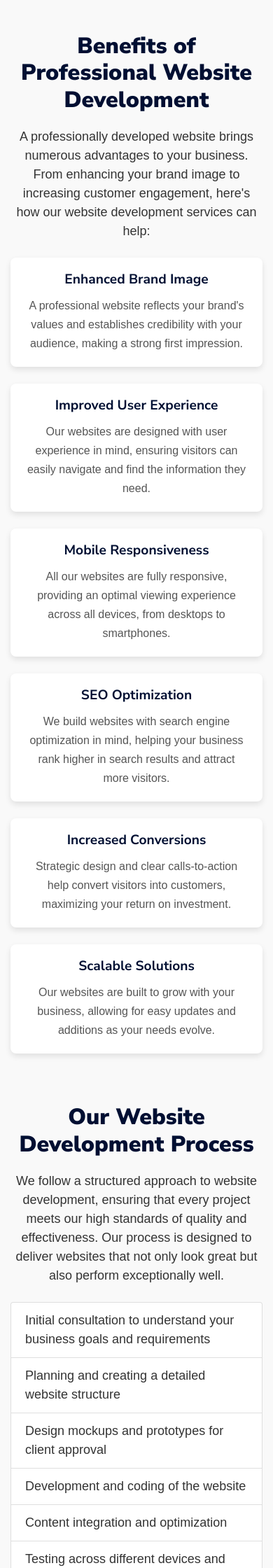
After one commit to ankit-kumar-guptaa/elite-new, a PHP site: page /website-development.php in a window 390 px wide. The commit adds this page. Shown: the part 1003-3243 px from the top of the page at 70% size. Run offline with PHP 8.4, Linux system fonts and the light colour scheme; some libraries are stand-ins or nearby versions.

Commit message:
feat: add website development service page and route
This commit introduces a new service page for website development, including:
- A comprehensive HTML page with service details, benefits, and process
- SEO-optimized meta tags and Google Analytics integration
- Responsive design with custom styling
- Added route in routes.php to make the page accessible

```diff
--- a/routes.php
+++ b/routes.php
@@ -12,6 +12,7 @@ $routes = [
     '/welcome-india' => 'welcome-india.php',
     '/startup-support' => 'startup-support.php',
     '/bad-debts' => 'bad-debts.php',
+    '/website-development' => 'website-development.php',
     '/solutions' => 'solutions.php',
     '/submit_cv' => 'submit_cv.php',
     // '/jobs/current' => 'jobs/current.php',
--- /dev/null
+++ b/website-development.php
@@ -0,0 +1,349 @@
+<!DOCTYPE html>
+<html lang="en">
+
+<head>
+    <!-- Basic Meta Tags -->
+    <meta charset="UTF-8">
+    <meta name="viewport" content="width=device-width, initial-scale=1, shrink-to-fit=no">
+    <meta http-equiv="X-UA-Compatible" content="IE=edge">
+
+    <!-- SEO Meta Tags -->
+    <title>Website Development Services - Elite Corporate Solutions</title>
+    <meta name="description"
+        content="Transform your online presence with Elite Corporate Solutions' Website Development services. Custom websites designed to boost your business growth.">
+    <meta name="keywords"
+        content="website development, web design, custom websites, responsive design, business websites, e-commerce, Elite Corporate Solutions">
+    <meta name="author" content="Elite Corporate Solutions">
+
+    <!-- Open Graph Meta Tags -->
+    <meta property="og:title" content="Website Development Services - Elite Corporate Solutions">
+    <meta property="og:description"
+        content="Discover our tailored Website Development services designed to enhance your online presence and drive business growth.">
+    <meta property="og:image" content="https://elitecorporatesolutions.com/images/website-development-og-image.jpg">
+    <meta property="og:url" content="https://elitecorporatesolutions.com/services/website-development">
+    <meta property="og:type" content="website">
+
+    <!-- Twitter Card Meta Tags -->
+    <meta name="twitter:card" content="summary_large_image">
+    <meta name="twitter:title" content="Website Development Services - Elite Corporate Solutions">
+    <meta name="twitter:description"
+        content="Explore our Website Development services to boost your online presence and business growth.">
+    <meta name="twitter:image"
+        content="https://elitecorporatesolutions.com/images/website-development-twitter-card.jpg">
+
+    <!-- Canonical URL -->
+    <link rel="canonical" href="https://elitecorporatesolutions.com/services/website-development">
+
+    <?php include 'include/assets.php'; ?>
+
+
+  <!-- Google tag (gtag.js) -->
+<script async src="https://www.googletagmanager.com/gtag/js?id=AW-16878629802"></script>
+<script>
+  window.dataLayer = window.dataLayer || [];
+  function gtag(){dataLayer.push(arguments);}
+  gtag('js', new Date());
+
+  gtag('config', 'AW-16878629802');
+</script>
+
+<script>
+  gtag('config', 'AW-16878629802/hZtJCKr48J4aEKrnrfA-', {
+    'phone_conversion_number': '9870364340'
+  });
+</script>
+
+
+<!-- Google tag (gtag.js) -->
+<script async src="https://www.googletagmanager.com/gtag/js?id=G-2VDKKW0ZFF"></script>
+<script>
+  window.dataLayer = window.dataLayer || [];
+  function gtag(){dataLayer.push(arguments);}
+  gtag('js', new Date());
+
+  gtag('config', 'G-2VDKKW0ZFF');
+</script>
+</head>
+
+<body>
+    <div class="main-page-wrapper">
+        <?php include 'include/header.php'; ?>
+
+
+        <!-- Inner Banner -->
+        <div class="theme-inner-banner section-spacing">
+            <div class="overlay">
+                <div class="container">
+                    <h2>Website Development Services</h2>
+                </div>
+            </div>
+        </div>
+
+
+
+
+        <section class="container my-5">
+            <h2 class="text-center">Professional Website Development</h2>
+            <p class="lead text-center">At Elite Corporate Solutions, we create stunning, functional websites that help businesses establish a strong online presence. Our expert team designs custom websites that not only look great but also drive conversions and business growth.</p>
+            <div class="text-center">
+                <img src="images/service/website-development-banner.jpg" class="img-fluid rounded" alt="Website Development Image">
+            </div>
+        </section>
+
+
+
+        <section class="container my-5">
+            <h2 class="text-center">Benefits of Professional Website Development</h2>
+            <p class="text-center mb-4">A professionally developed website brings numerous advantages to your business. From enhancing your brand image to increasing customer engagement, here's how our website development services can help:</p>
+            <div class="row">
+                <div class="col-md-4">
+                    <div class="card border-info mb-4">
+                        <div class="card-body text-center">
+                            <h5 class="card-title">Enhanced Brand Image</h5>
+                            <p class="card-text">A professional website reflects your brand's values and establishes credibility with your audience, making a strong first impression.</p>
+                        </div>
+                    </div>
+                </div>
+                <div class="col-md-4">
+                    <div class="card border-info mb-4">
+                        <div class="card-body text-center">
+                            <h5 class="card-title">Improved User Experience</h5>
+                            <p class="card-text">Our websites are designed with user experience in mind, ensuring visitors can easily navigate and find the information they need.</p>
+                        </div>
+                    </div>
+                </div>
+                <div class="col-md-4">
+                    <div class="card border-info mb-4">
+                        <div class="card-body text-center">
+                            <h5 class="card-title">Mobile Responsiveness</h5>
+                            <p class="card-text">All our websites are fully responsive, providing an optimal viewing experience across all devices, from desktops to smartphones.</p>
+                        </div>
+                    </div>
+                </div>
+            </div>
+            <div class="row">
+                <div class="col-md-4">
+                    <div class="card border-info mb-4">
+                        <div class="card-body text-center">
+                            <h5 class="card-title">SEO Optimization</h5>
+                            <p class="card-text">We build websites with search engine optimization in mind, helping your business rank higher in search results and attract more visitors.</p>
+                        </div>
+                    </div>
+                </div>
+                <div class="col-md-4">
+                    <div class="card border-info mb-4">
+                        <div class="card-body text-center">
+                            <h5 class="card-title">Increased Conversions</h5>
+                            <p class="card-text">Strategic design and clear calls-to-action help convert visitors into customers, maximizing your return on investment.</p>
+                        </div>
+                    </div>
+                </div>
+                <div class="col-md-4">
+                    <div class="card border-info mb-4">
+                        <div class="card-body text-center">
+                            <h5 class="card-title">Scalable Solutions</h5>
+                            <p class="card-text">Our websites are built to grow with your business, allowing for easy updates and additions as your needs evolve.</p>
+                        </div>
+                    </div>
+                </div>
+            </div>
+        </section>
+
+
+        <section class="container my-5">
+    <h2 class="text-center">Our Website Development Process</h2>
+    <p class="text-center mb-4">We follow a structured approach to website development, ensuring that every project meets our high standards of quality and effectiveness. Our process is designed to deliver websites that not only look great but also perform exceptionally well.</p>
+    <ul class="list-group">
+        <li class="list-group-item">Initial consultation to understand your business goals and requirements</li>
+        <li class="list-group-item">Planning and creating a detailed website structure</li>
+        <li class="list-group-item">Design mockups and prototypes for client approval</li>
+        <li class="list-group-item">Development and coding of the website</li>
+        <li class="list-group-item">Content integration and optimization</li>
+        <li class="list-group-item">Testing across different devices and browsers</li>
+        <li class="list-group-item">Launch and post-launch support</li>
+    </ul>
+</section>
+
+
+
+
+
+<section class="container my-5">
+    <h2 class="text-center">Our Website Development Services</h2>
+    <p class="text-center mb-4">We offer a comprehensive range of website development services to meet the diverse needs of businesses across industries. Whether you need a simple informational website or a complex e-commerce platform, we have the expertise to deliver.</p>
+    <div class="row">
+        <div class="col-md-6">
+            <div class="card mb-4">
+                <div class="card-body">
+                    <h5 class="card-title">Corporate Websites</h5>
+                    <ul>
+                        <li>Professional business websites</li>
+                        <li>Corporate branding integration</li>
+                        <li>Content management systems</li>
+                        <li>Multi-language support</li>
+                    </ul>
+                </div>
+            </div>
+        </div>
+        <div class="col-md-6">
+            <div class="card mb-4">
+                <div class="card-body">
+                    <h5 class="card-title">E-Commerce Solutions</h5>
+                    <ul>
+                        <li>Online stores with secure payment gateways</li>
+                        <li>Product catalog management</li>
+                        <li>Inventory and order management systems</li>
+                        <li>Customer account portals</li>
+                    </ul>
+                </div>
+            </div>
+        </div>
+    </div>
+    <div class="row">
+        <div class="col-md-6">
+            <div class="card mb-4">
+                <div class="card-body">
+                    <h5 class="card-title">Custom Web Applications</h5>
+                    <ul>
+                        <li>Tailored web applications for specific business needs</li>
+                        <li>Customer relationship management systems</li>
+                        <li>Booking and reservation systems</li>
+                        <li>Client portals and dashboards</li>
+                    </ul>
+                </div>
+            </div>
+        </div>
+        <div class="col-md-6">
+            <div class="card mb-4">
+                <div class="card-body">
+                    <h5 class="card-title">Website Maintenance & Support</h5>
+                    <ul>
+                        <li>Regular updates and security patches</li>
+                        <li>Content updates and management</li>
+                        <li>Performance optimization</li>
+                        <li>Technical support and troubleshooting</li>
+                    </ul>
+                </div>
+            </div>
+        </div>
+    </div>
+</section>
+
+
+
+
+
+<section class="bg-light text-black py-5">
+    <div class="container text-center">
+        <h3>Ready to transform your online presence?</h3>
+        <p>Contact us to schedule a consultation and discuss your website development needs!</p>
+        <a href="contact-us.html" class="btn btn-light btn-lg">Get Started</a>
+    </div>
+</section>
+
+
+
+
+
+
+<style>
+
+/* General body styles */
+body {
+    background-color: #f9f9f9;
+    font-family: 'Arial', sans-serif;
+    color: #333;
+    margin: 0;
+    padding: 0;
+}
+
+
+/* Section Titles */
+h2 {
+    color: #000f32;
+    font-size: 2rem;
+    text-align: center;
+    margin-bottom: 20px;
+}
+
+/* Cards in Benefits Section */
+.card {
+    border: none;
+    background-color: #fff;
+    box-shadow: 0 4px 8px rgba(0, 0, 0, 0.1);
+    border-radius: 8px;
+    transition: transform 0.3s ease;
+    margin-bottom: 30px;
+}
+
+.card:hover {
+    transform: translateY(-10px);
+}
+
+.card-body {
+    padding: 20px;
+    text-align: center;
+}
+
+.card-title {
+    color: #000f32;
+    font-size: 1.5rem;
+    font-weight: bold;
+}
+
+.card-text {
+    color: #555;
+    font-size: 1rem;
+}
+
+/* Custom Button Style */
+.btn-custom {
+    background-color: #000f32;
+    color: #fff;
+    padding: 10px 20px;
+    border-radius: 25px;
+    border: none;
+    font-size: 1rem;
+    cursor: pointer;
+    text-transform: uppercase;
+    margin-top: 20px;
+    transition: background-color 0.3s ease;
+}
+
+.btn-custom:hover {
+    background-color: #003366;
+}
+
+/* Section with images */
+.text-center img {
+    max-width: 100%;
+    border-radius: 10px;
+    margin-top: 30px;
+}
+
+/* Responsive design for mobile */
+@media (max-width: 768px) {
+    header h1 {
+        font-size: 2.5rem;
+    }
+
+    .card {
+        margin-bottom: 20px;
+    }
+
+    .card-title {
+        font-size: 1.2rem;
+    }
+}
+
+
+</style>
+
+
+
+
+
+
+
+
+        <?php include 'include/footer.php'; ?>
```
